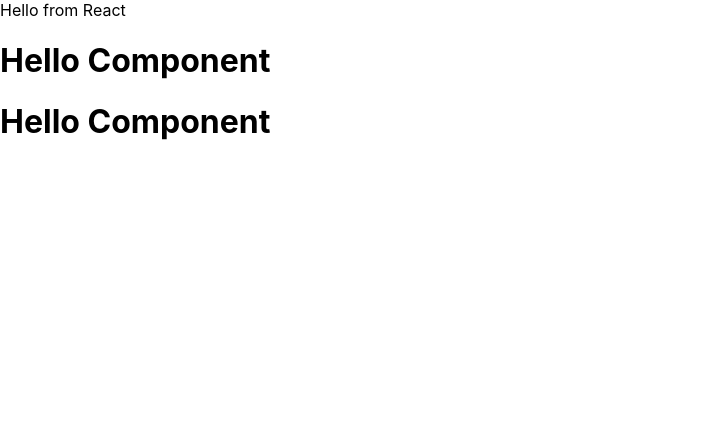
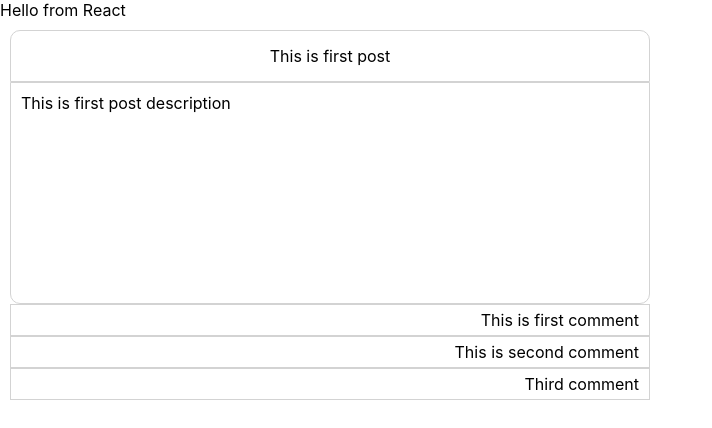
Before and after one commit to mrthetkhine/ReactSecondBatch, a React (Create React App) app in the folder frontend/: page / in a window 1280 px wide. Shown: the top 428 px of the page, without its empty margins (0-712 px from the left). Built offline with nearby package versions, Linux system fonts and the light colour scheme.

Commit message:
Add Component

```diff
--- a/frontend/src/App.css
+++ b/frontend/src/App.css
@@ -1,7 +1,9 @@
 .App {
   text-align: center;
 }
-
+.gray-header{
+  background: gray;
+}
 .App-logo {
   height: 40vmin;
   pointer-events: none;
--- a/frontend/src/App.js
+++ b/frontend/src/App.js
@@ -1,13 +1,27 @@
 import logo from './logo.svg';
 import './App.css';
 import Hello from './components/Hello';
+import VirtualDomConcept from "./components/VirutalDomConcept";
+import FunctionComponent from "./components/function/FunctionComponentDemo";
+import ClassComp from "./components/classcomponent/ClassComp";
+import Post from "./components/Post";
 
 function App() {
+
+    let data = {
+        "title":"This is first post",
+        "body":"This is first post description",
+        comments:["This is first comment ","This is second comment","Third comment"]
+    }
   return (
     <div>
         Hello from React
-        <Hello></Hello>
-        <Hello/>
+       {/* <Hello></Hello>
+        <Hello/>*/}
+       {/* <VirtualDomConcept></VirtualDomConcept>*/}
+       {/*<FunctionComponent/>*/}
+      {/* <ClassComp/>*/}
+      <Post post={data} comments={data.comments}/>
     </div>
   );
 }
--- a/frontend/src/components/Hello.js
+++ b/frontend/src/components/Hello.js
@@ -1,11 +1,43 @@
 import React from "react";
 
+function toUpper(msg){
+    return msg.toUpperCase();
+}
+function footer() {
+    return <div className="gray-header">
+        footer
+    </div>
+}
 function Hello() {
-    return (
-        <div>
-            <h1>Hello Component</h1>
-        </div>
+    let name = "<h1> TK </h1>";
+    let data = true;
+
+    const element = React.createElement(
+        'h1',
+        {className: 'greeting'},
+        'Hello, world!'
     );
+    if(data)
+    {
+        return (
+            <div>
+                <h1>Hello Component {toUpper(name)}</h1>
+                {element}
+               {
+                   /*
+                    footer()
+
+                    */
+                }
+               {/* <div>Another Comment</div>*/}
+            </div>
+        );
+    }
+    else
+    {
+        return (<div>No data</div>);
+    }
+
 }
 
 export default Hello;
--- /dev/null
+++ b/frontend/src/components/Post.js
@@ -0,0 +1,42 @@
+import React from "react";
+import '../post.css'
+
+function PostHeader({title}) {
+    return <div className="title">
+        {title}
+
+    </div>;
+}
+
+function PostBody(props) {
+    return <div className="body">
+        {props.body}
+    </div>;
+}
+
+function PostComment(props) {
+    return <div className="comment">
+        {props.comment}
+    </div>;
+}
+
+function Post(props){
+    console.log("Props ",props.post);
+    const {title,body} = props.post;
+    const comments = props.comments;
+    console.log("Title ",title, "Body ",body, "Comment ",comments);
+    return (<div className="post">
+                <PostHeader title={title}/>
+                <PostBody body={body}/>
+                {
+                    comments.map(comment=>
+                        <PostComment comment={comment}/>)
+                }
+                {/*<PostComment comment={comments[0]}/>
+                <div className="comment">
+                    This is comment 2
+                </div>*/}
+            </div>
+    );
+}
+export default Post;
--- /dev/null
+++ b/frontend/src/components/VirutalDomConcept.js
@@ -0,0 +1,12 @@
+import React from "react";
+
+function VirtualDomConcept()
+{
+    return (
+        <div>
+            Here is the VDOM concept
+            <h2>It is {new Date().toLocaleTimeString()}.</h2>
+        </div>
+    )
+}
+export  default VirtualDomConcept;
--- /dev/null
+++ b/frontend/src/components/classcomponent/ClassComp.js
@@ -0,0 +1,19 @@
+import React from "react";
+
+let Child=()=>{
+    return(
+        <div>
+            This is child
+        </div>
+    );
+}
+class ClassComp extends React.Component
+{
+    render() {
+        return (<div>
+            <h3>ClassComponent</h3>
+            <Child/>
+        </div>)
+    }
+}
+export default ClassComp;
--- /dev/null
+++ b/frontend/src/components/function/FunctionComponentDemo.js
@@ -0,0 +1,25 @@
+import React from "react";
+
+let User=()=>(
+    <h3>User</h3>
+);
+let Admin=()=>(
+    <h3>Admin</h3>
+);
+let Child=()=>(<h3>
+    This is child in ES6 Arrow Function
+</h3>);
+function FunctionComponent(){
+    console.log("Functional component render");
+    let role = 'user'
+    let CurrentUser = role==  'user'?User : Admin;
+    return (
+        <div>
+            Here is functional component
+            <Child/>
+            <CurrentUser/>
+        </div>
+    );
+
+}
+export default FunctionComponent;
--- /dev/null
+++ b/frontend/src/post.css
@@ -0,0 +1,34 @@
+.post
+{
+    margin:10px;
+    width:50%;
+    //border:1px solid lightgray;
+    border-radius: 10px;
+}
+.title
+{
+    height:50px;
+    border:1px solid lightgray;
+    //border-bottom:1px solid lightgray;
+    text-align: center;
+    line-height: 50px;
+    border-top-left-radius: 10px;
+    border-top-right-radius: 10px;
+
+}
+.body
+{
+    padding: 10px;
+    min-height: 200px;
+    border:1px solid lightgray;
+    border-bottom-right-radius: 10px;
+    border-bottom-left-radius: 10px;
+}
+.comment
+{
+    height: 30px;
+    line-height: 30px;
+    padding-right:10px;
+    text-align: right;
+    border:1px solid lightgray;
+}
```
